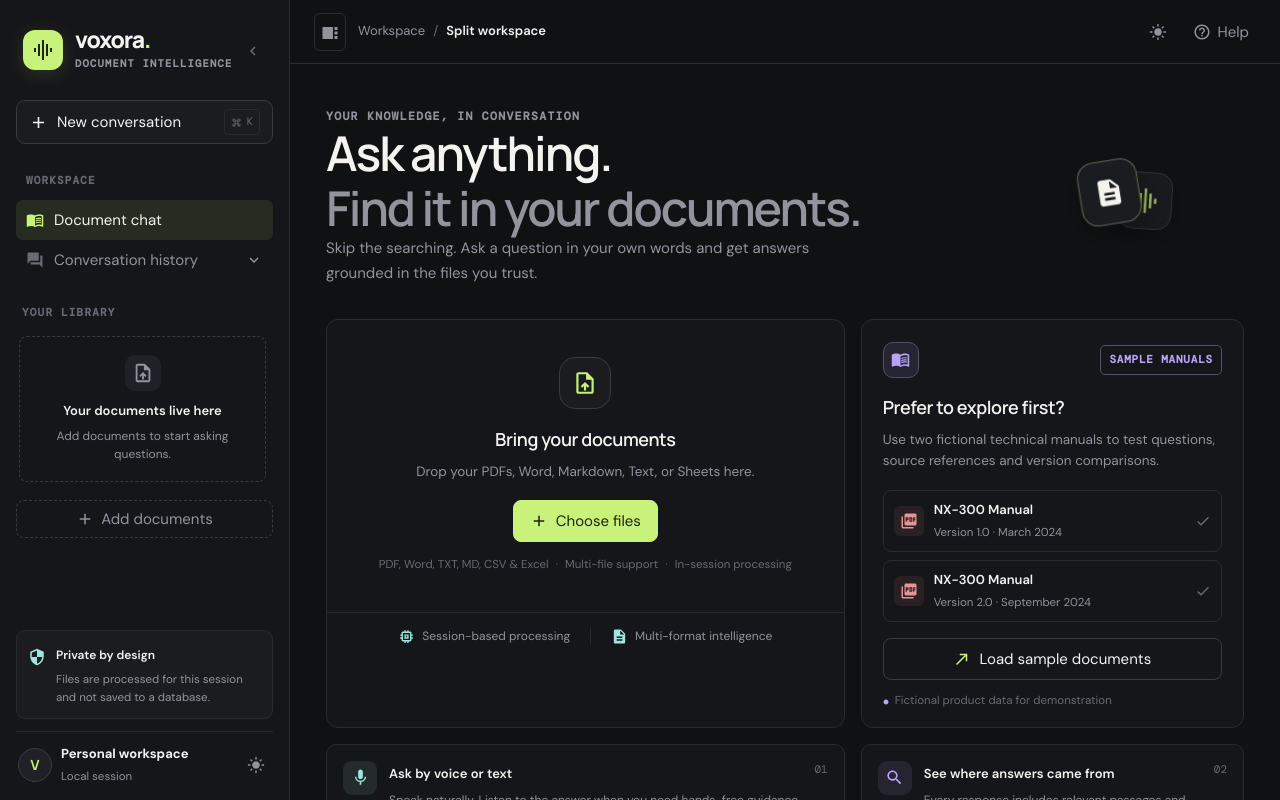
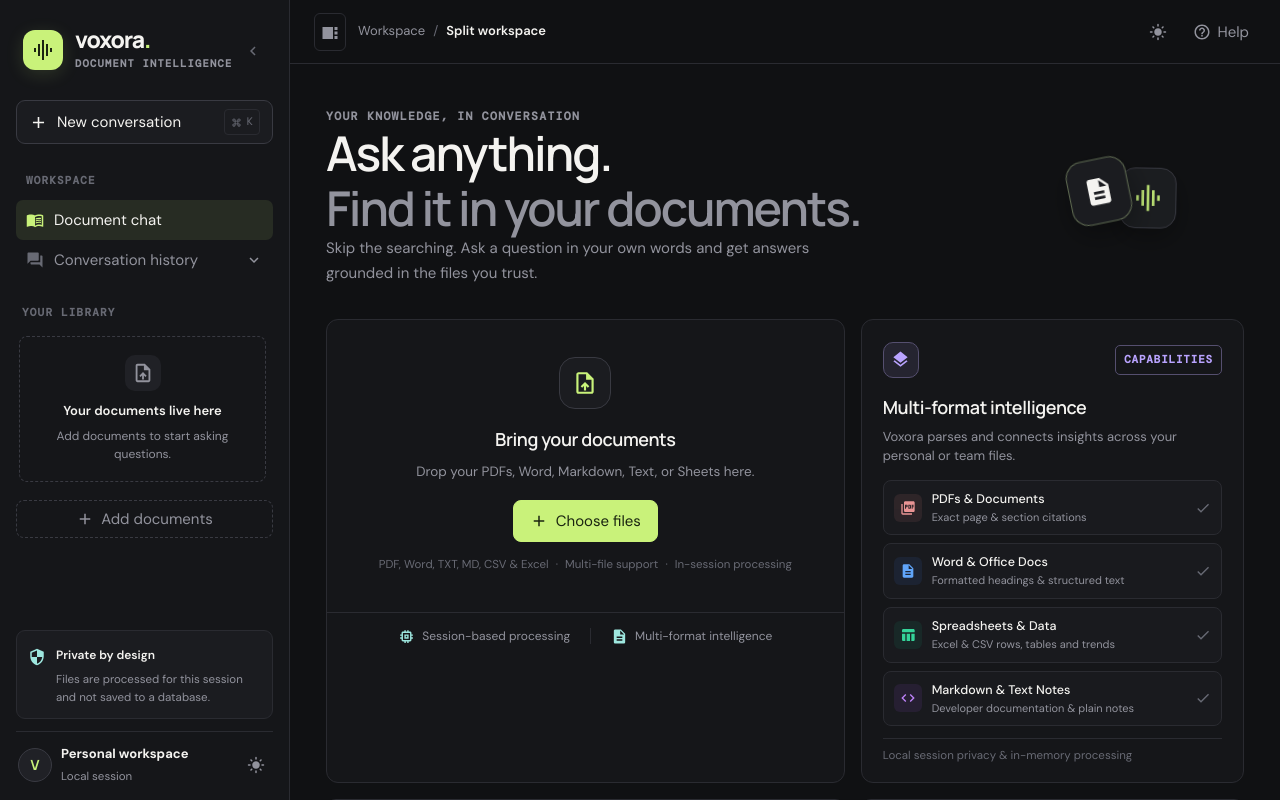
Before and after one commit to sage9705/voxora, a Next.js app: page / in a window 1280 px wide. Shown: the top 800 px of the page. Built offline with nearby package versions, Linux system fonts and the light colour scheme; a web font is replaced by a local one.

Commit message:
feat(welcome): replace sample manuals with multi-format capabilities card

```diff
--- a/components/WelcomeGrid.tsx
+++ b/components/WelcomeGrid.tsx
@@ -4,27 +4,25 @@
 import Add from '@mui/icons-material/Add';
 import Autorenew from '@mui/icons-material/Autorenew';
 import Check from '@mui/icons-material/Check';
-import Circle from '@mui/icons-material/Circle';
+import Code from '@mui/icons-material/Code';
 import Description from '@mui/icons-material/Description';
+import Layers from '@mui/icons-material/Layers';
 import Memory from '@mui/icons-material/Memory';
-import MenuBook from '@mui/icons-material/MenuBook';
 import Mic from '@mui/icons-material/Mic';
-import NorthEast from '@mui/icons-material/NorthEast';
 import PictureAsPdf from '@mui/icons-material/PictureAsPdf';
 import Search from '@mui/icons-material/Search';
+import TableChart from '@mui/icons-material/TableChart';
 import UploadFile from '@mui/icons-material/UploadFile';
 
 type WelcomeGridProps = {
   uploading: boolean;
   onUploadFiles: (files: FileList | File[]) => void;
-  onLoadSamples: () => void;
   onOpenFileInput: () => void;
 };
 
 export function WelcomeGrid({
   uploading,
   onUploadFiles,
-  onLoadSamples,
   onOpenFileInput,
 }: WelcomeGridProps) {
   const [dragging, setDragging] = useState(false);
@@ -90,67 +88,72 @@
         </div>
       </div>
 
-      <div className="border border-line bg-panel rounded-xl overflow-hidden min-h-[300px] max-[760px]:min-h-[290px] p-[22px_21px_16px] max-[1050px]:p-[18px] flex flex-col">
+      <div className="border border-line bg-panel rounded-xl overflow-hidden min-h-[300px] max-[760px]:min-h-[290px] p-[22px_21px_16px] max-[1050px]:p-[18px] flex flex-col justify-between">
+        <div>
           <div className="flex items-center justify-between mb-[15px]">
             <div className="w-9 h-9 border border-[color-mix(in_srgb,var(--purple)_30%,var(--line))] rounded-[10px] bg-[color-mix(in_srgb,var(--purple)_10%,var(--panel))] text-purple grid place-items-center">
-            <MenuBook style={{ fontSize: 19 }} />
+              <Layers style={{ fontSize: 19 }} />
             </div>
             <span className="font-mono font-semibold text-[11px] tracking-[0.8px] text-purple py-[5px] px-2 border border-[color-mix(in_srgb,var(--purple)_30%,var(--line))] rounded-[5px]">
-            SAMPLE MANUALS
+              CAPABILITIES
             </span>
           </div>
-        <h2 className="font-heading font-semibold text-lg tracking-[-0.4px] mt-0 mb-2">
-          Prefer to explore first?
+          <h2 className="font-heading font-semibold text-lg tracking-[-0.4px] mt-0 mb-1.5">
+            Multi-format intelligence
           </h2>
-        <p className="text-[13.5px] text-muted leading-[1.6] mt-0 mb-[18px]">
-          Use two fictional technical manuals to test questions, source
-          references and version comparisons.
+          <p className="text-[13px] text-muted leading-[1.5] mt-0 mb-3.5">
+            Voxora parses and connects insights across your personal or team files.
           </p>
-        <div className="flex flex-col gap-2 mb-4">
-          <div className="flex items-center gap-2.5 border border-line rounded-lg p-[9px_10px] [&>svg]:text-muted-2">
-            <div className="h-[30px] w-[30px] rounded-[6px] grid place-items-center bg-[#ee8b8b16] text-[#e99494]">
-              <PictureAsPdf style={{ fontSize: 18 }} />
+
+          <div className="flex flex-col gap-2 mb-3">
+            <div className="flex items-center gap-2.5 border border-line rounded-lg p-[8px_10px] bg-panel-soft/40">
+              <div className="h-7 w-7 rounded-[6px] grid place-items-center bg-[#ee8b8b18] text-[#e99494] flex-shrink-0">
+                <PictureAsPdf style={{ fontSize: 16 }} />
               </div>
-            <div className="flex flex-col gap-[3px] flex-1 text-left">
-              <strong className="text-[13px] font-semibold text-text">
-                NX-300 Manual
-              </strong>
-              <span className="text-[11.5px] text-muted">
-                Version 1.0 · March 2024
-              </span>
+              <div className="flex flex-col flex-1 text-left min-w-0">
+                <strong className="text-[12.5px] font-medium text-text">PDFs &amp; Documents</strong>
+                <span className="text-[11px] text-muted truncate">Exact page &amp; section citations</span>
               </div>
-            <Check style={{ fontSize: 16 }} />
+              <Check style={{ fontSize: 16 }} className="text-muted-2" />
             </div>
-          <div className="flex items-center gap-2.5 border border-line rounded-lg p-[9px_10px] [&>svg]:text-muted-2">
-            <div className="h-[30px] w-[30px] rounded-[6px] grid place-items-center bg-[#ee8b8b16] text-[#e99494]">
-              <PictureAsPdf style={{ fontSize: 18 }} />
+
+            <div className="flex items-center gap-2.5 border border-line rounded-lg p-[8px_10px] bg-panel-soft/40">
+              <div className="h-7 w-7 rounded-[6px] grid place-items-center bg-[#3b82f618] text-[#60a5fa] flex-shrink-0">
+                <Description style={{ fontSize: 16 }} />
               </div>
-            <div className="flex flex-col gap-[3px] flex-1 text-left">
-              <strong className="text-[13px] font-semibold text-text">
-                NX-300 Manual
-              </strong>
-              <span className="text-[11.5px] text-muted">
-                Version 2.0 · September 2024
-              </span>
+              <div className="flex flex-col flex-1 text-left min-w-0">
+                <strong className="text-[12.5px] font-medium text-text">Word &amp; Office Docs</strong>
+                <span className="text-[11px] text-muted truncate">Formatted headings &amp; structured text</span>
               </div>
-            <Check style={{ fontSize: 16 }} />
+              <Check style={{ fontSize: 16 }} className="text-muted-2" />
+            </div>
+
+            <div className="flex items-center gap-2.5 border border-line rounded-lg p-[8px_10px] bg-panel-soft/40">
+              <div className="h-7 w-7 rounded-[6px] grid place-items-center bg-[#10b98118] text-[#34d399] flex-shrink-0">
+                <TableChart style={{ fontSize: 16 }} />
+              </div>
+              <div className="flex flex-col flex-1 text-left min-w-0">
+                <strong className="text-[12.5px] font-medium text-text">Spreadsheets &amp; Data</strong>
+                <span className="text-[11px] text-muted truncate">Excel &amp; CSV rows, tables and trends</span>
+              </div>
+              <Check style={{ fontSize: 16 }} className="text-muted-2" />
+            </div>
+
+            <div className="flex items-center gap-2.5 border border-line rounded-lg p-[8px_10px] bg-panel-soft/40">
+              <div className="h-7 w-7 rounded-[6px] grid place-items-center bg-[#a855f718] text-[#c084fc] flex-shrink-0">
+                <Code style={{ fontSize: 16 }} />
+              </div>
+              <div className="flex flex-col flex-1 text-left min-w-0">
+                <strong className="text-[12.5px] font-medium text-text">Markdown &amp; Text Notes</strong>
+                <span className="text-[11px] text-muted truncate">Developer documentation &amp; plain notes</span>
+              </div>
+              <Check style={{ fontSize: 16 }} className="text-muted-2" />
             </div>
           </div>
-        <button
-          className="w-full h-[42px] rounded-lg flex items-center justify-center gap-2 px-4 text-[13.5px] font-bold transition-[transform,background,filter,border-color] duration-150 bg-transparent border border-line-strong text-text mt-auto hover:border-muted-2 hover:bg-panel-soft disabled:opacity-65 disabled:cursor-not-allowed [&>svg]:text-accent"
-          onClick={onLoadSamples}
-          disabled={uploading}
-        >
-          {uploading ? (
-            <Autorenew style={{ fontSize: 18 }} className="animate-spin" />
-          ) : (
-            <NorthEast style={{ fontSize: 18 }} />
-          )}{' '}
-          Load sample documents
-        </button>
-        <div className="text-[11.5px] text-muted-2 flex items-center gap-1.5 mt-3">
-          <Circle style={{ fontSize: 6 }} className="text-purple flex-shrink-0" /> Fictional
-          product data for demonstration
+        </div>
+
+        <div className="text-[11.5px] text-muted-2 pt-2 border-t border-line">
+          <span>Local session privacy &amp; in-memory processing</span>
         </div>
       </div>
 
```
Lines whose indentation alone changed are shown as unchanged.
